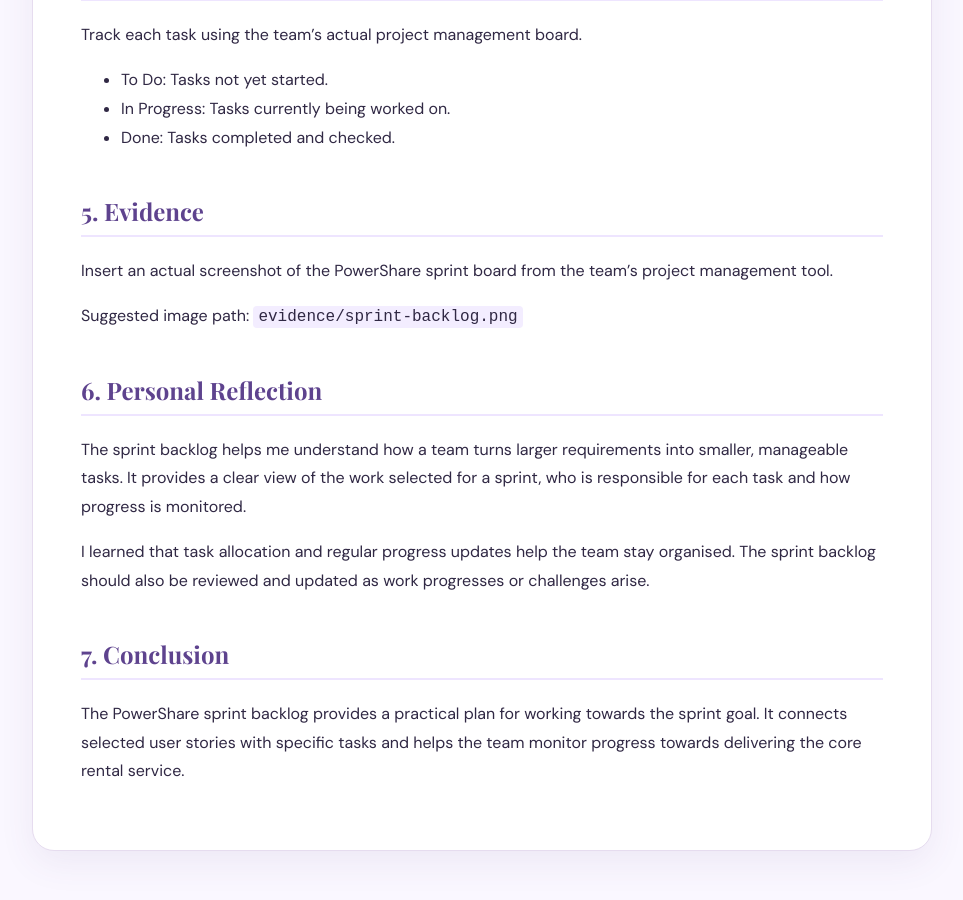
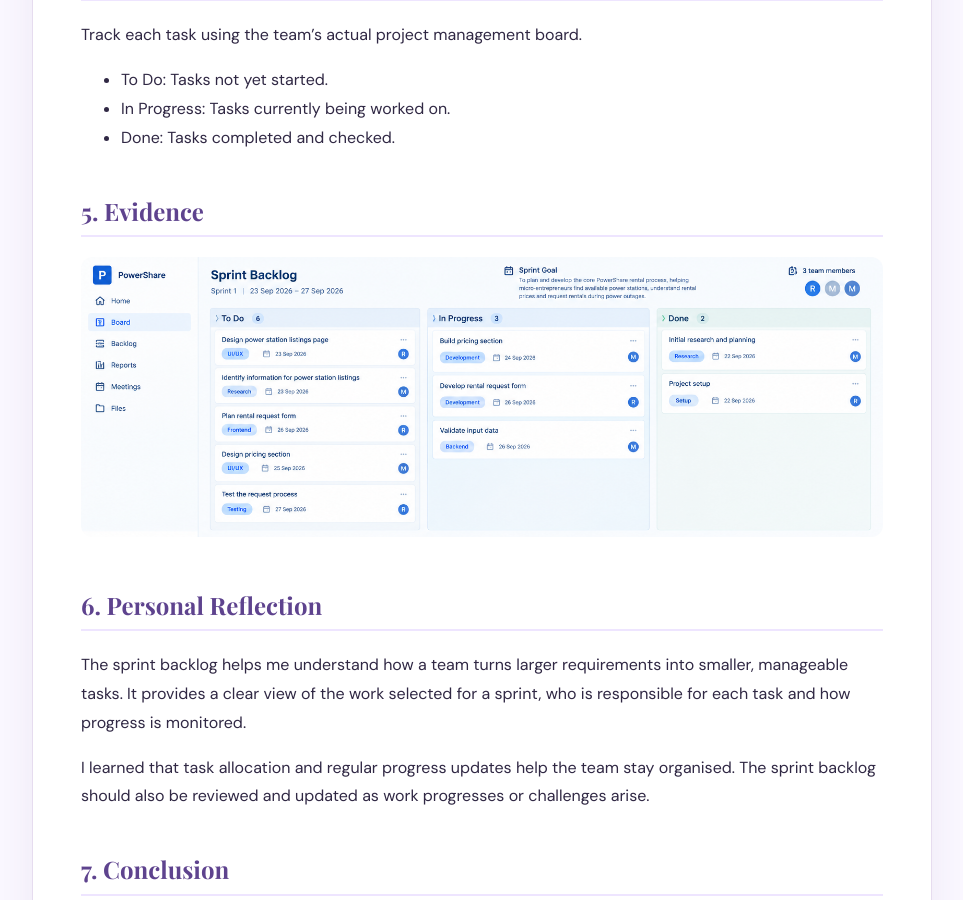
Before and after one commit to Refilwe29/career-portfolio, a Jekyll site: the page built from sprint-backlog.md, in a window 1280 px wide and 900 px high, scrolled down 1626 px. Shown: the whole window, without its empty margins (158-1121 px from the left). Built offline with Jekyll 4.4.1, drawn with Linux system fonts in a browser that asks for light colours.

Commit message:
Add screenshot of the PowerShare sprint board
Updated the evidence section with a screenshot of the sprint backlog.

```diff
--- a/sprint-backlog.md
+++ b/sprint-backlog.md
@@ -57,9 +57,8 @@
 
 ## 5. Evidence
 
-Insert an actual screenshot of the PowerShare sprint board from the team's project management tool.
+![Sprint Backlog](evidence/sprint%20backlog.png)
 
-Suggested image path: `evidence/sprint-backlog.png`
 
 ## 6. Personal Reflection
 
```
